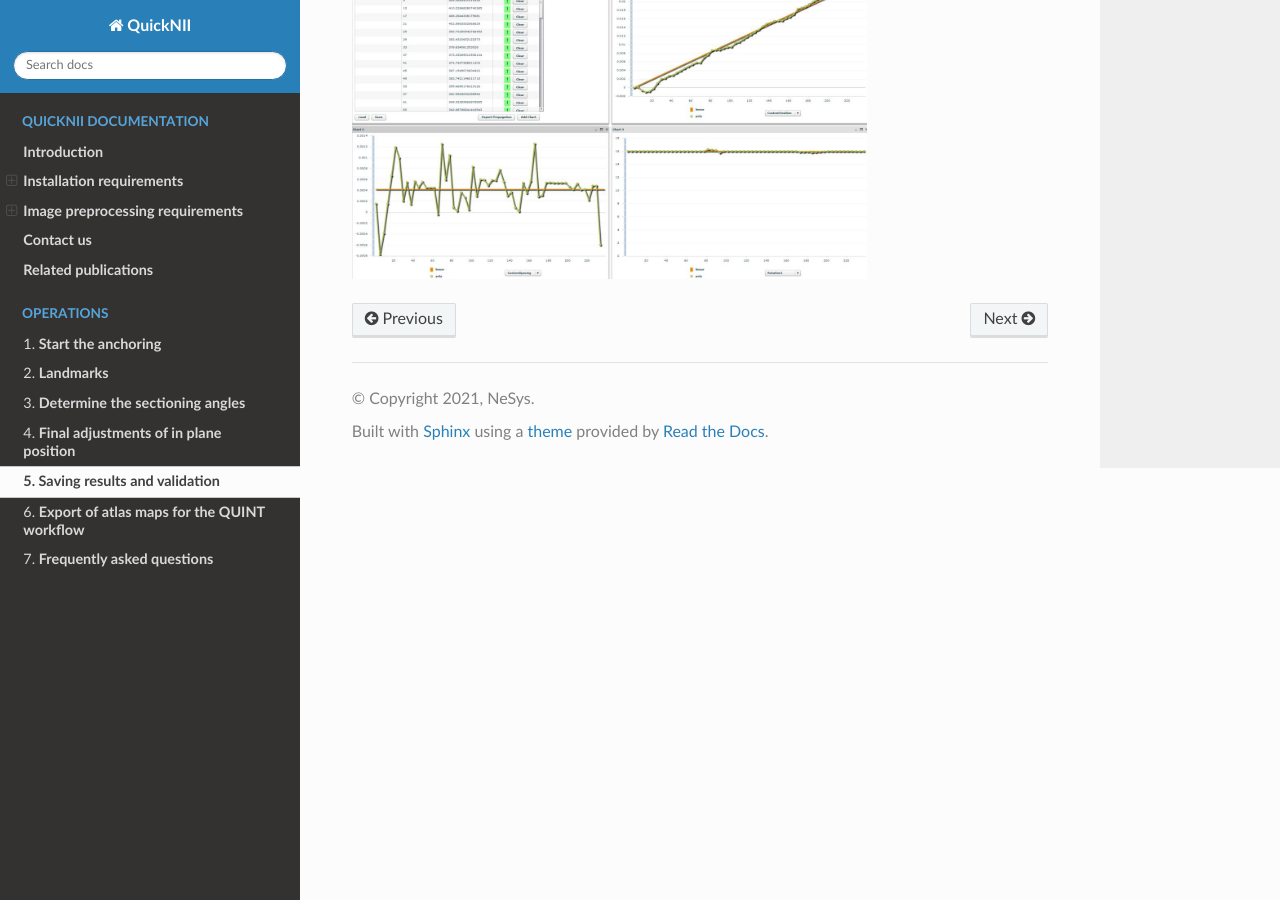
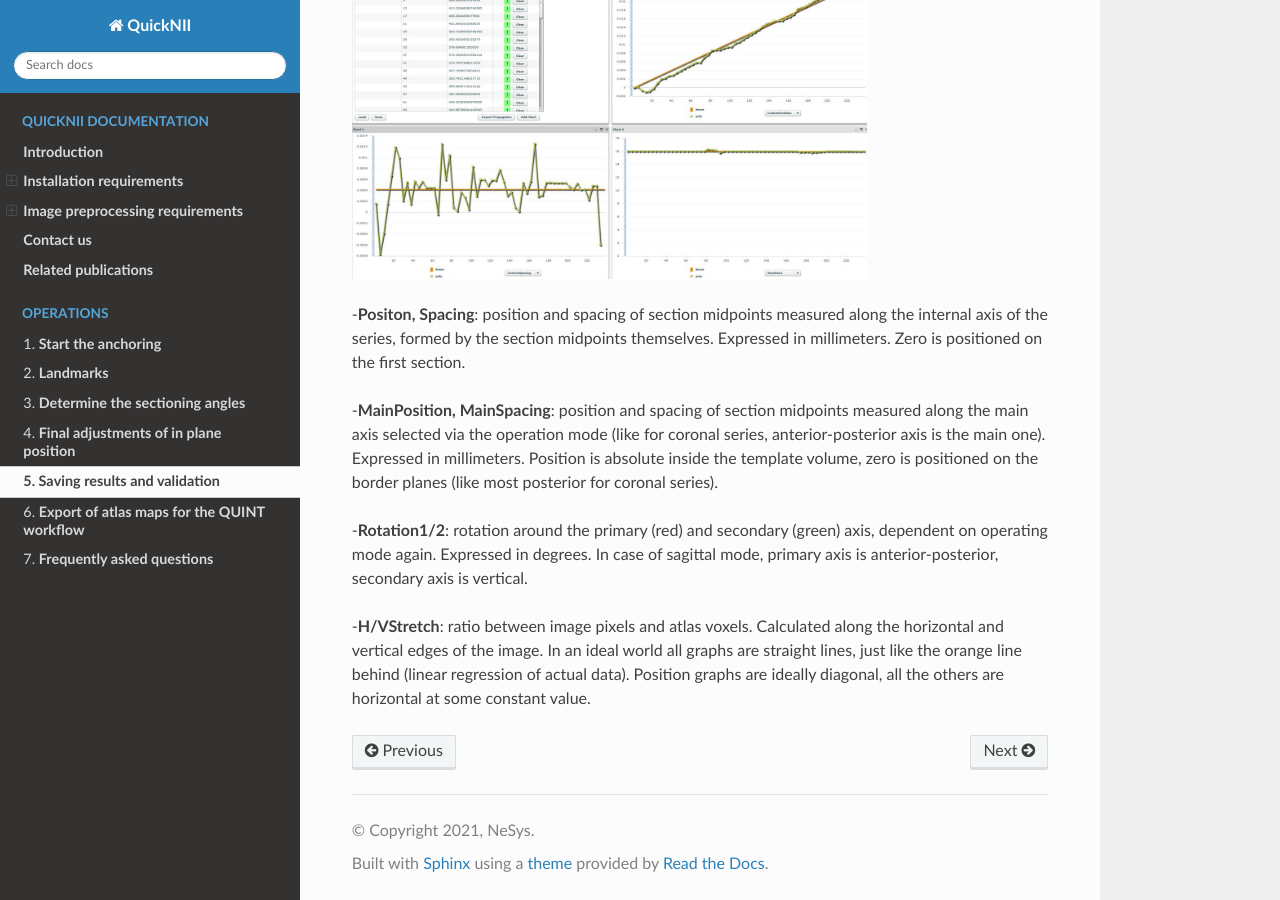
Before and after one commit to Tevemadar/QuickNII, a Sphinx documentation site: the page built from Docs/saving.rst, in a window 1280 px wide and 900 px high, scrolled down 784 px. Built offline with Sphinx 7.4.7 and the Read the Docs theme 2.0.0, drawn with Linux system fonts in a browser that asks for light colours.

Commit message:
Update saving.rst

```diff
--- a/Docs/saving.rst
+++ b/Docs/saving.rst
@@ -20,3 +20,12 @@ recommended.
 .. image:: 6bef45ee36424df69f030c687f030605/media/image18.png
    :width: 5.37222in
    :height: 3.25228in
+
+-**Positon, Spacing**: position and spacing of section midpoints measured along the internal axis of the series, formed by the section midpoints themselves. Expressed in millimeters. Zero is positioned on the first section.
+
+-**MainPosition, MainSpacing**: position and spacing of section midpoints measured along the main axis selected via the operation mode (like for coronal series, anterior-posterior axis is the main one). Expressed in millimeters. Position is absolute inside the template volume, zero is positioned on the border planes (like most posterior for coronal series).
+
+-**Rotation1/2**: rotation around the primary (red) and secondary (green) axis, dependent on operating mode again. Expressed in degrees. In case of sagittal mode, primary axis is anterior-posterior, secondary axis is vertical.
+
+-**H/VStretch**: ratio between image pixels and atlas voxels. Calculated along the horizontal and vertical edges of the image.
+In an ideal world all graphs are straight lines, just like the orange line behind (linear regression of actual data). Position graphs are ideally diagonal, all the others are horizontal at some constant value.
```
